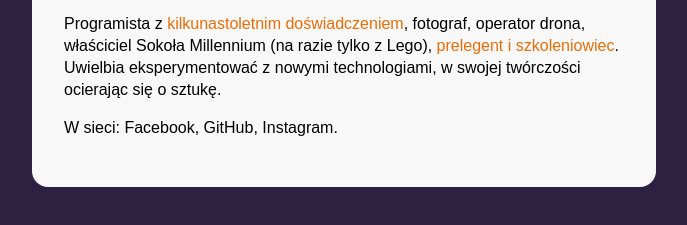
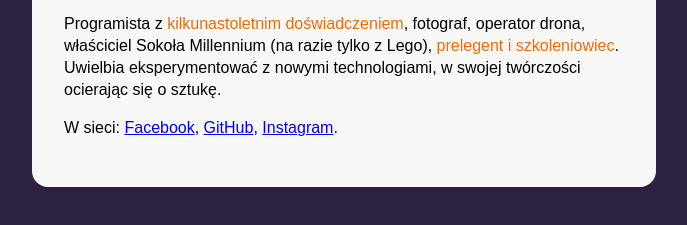
Before and after one commit to annasasinska/business-card, a plain HTML site: page index.html in a window 1280 px wide. Shown: the part 431-656 px from the top of the page, without its empty margins (296-983 px from the left). Drawn offline with Linux system fonts and the light colour scheme.

Commit message:
complete BEM

```diff
--- a/index.html
+++ b/index.html
@@ -20,13 +20,17 @@
           <p class="person__position">frontend developer</p>
         </header>
         <p class="person__description">
-          Programista z <strong class="special">kilkunastoletnim doświadczeniem</strong>, fotograf, operator
-          drona, właściciel Sokoła Millennium (na razie tylko z Lego), <strong class="special">prelegent
-          i szkoleniowiec</strong>. Uwielbia eksperymentować z nowymi technologiami, w
-          swojej twórczości ocierając się o sztukę.
+          Programista z
+          <strong class="special">kilkunastoletnim doświadczeniem</strong>,
+          fotograf, operator drona, właściciel Sokoła Millennium (na razie tylko
+          z Lego), <strong class="special">prelegent i szkoleniowiec</strong>.
+          Uwielbia eksperymentować z nowymi technologiami, w swojej twórczości
+          ocierając się o sztukę.
         </p>
         <p class="person__description">
-            W sieci: Facebook, GitHub, Instagram.
+          W sieci: <a class="person__link" href="#">Facebook</a>,
+          <a class="person__link" href="#">GitHub</a>,
+          <a class="person__link" href="#">Instagram</a>.
         </p>
       </article>
     </main>
```
